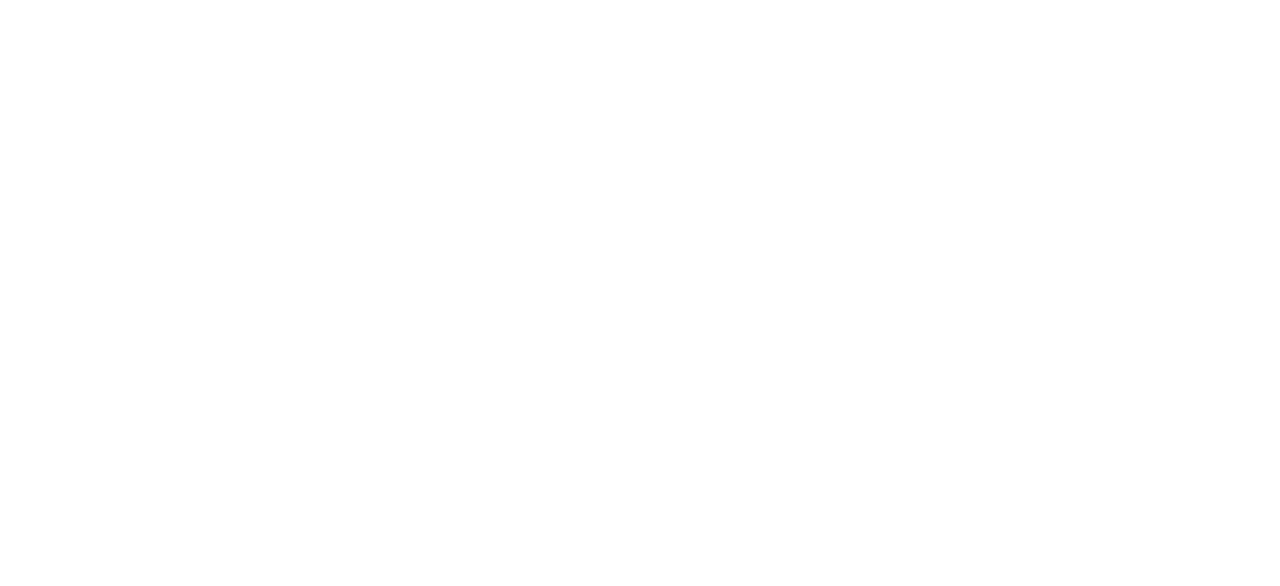
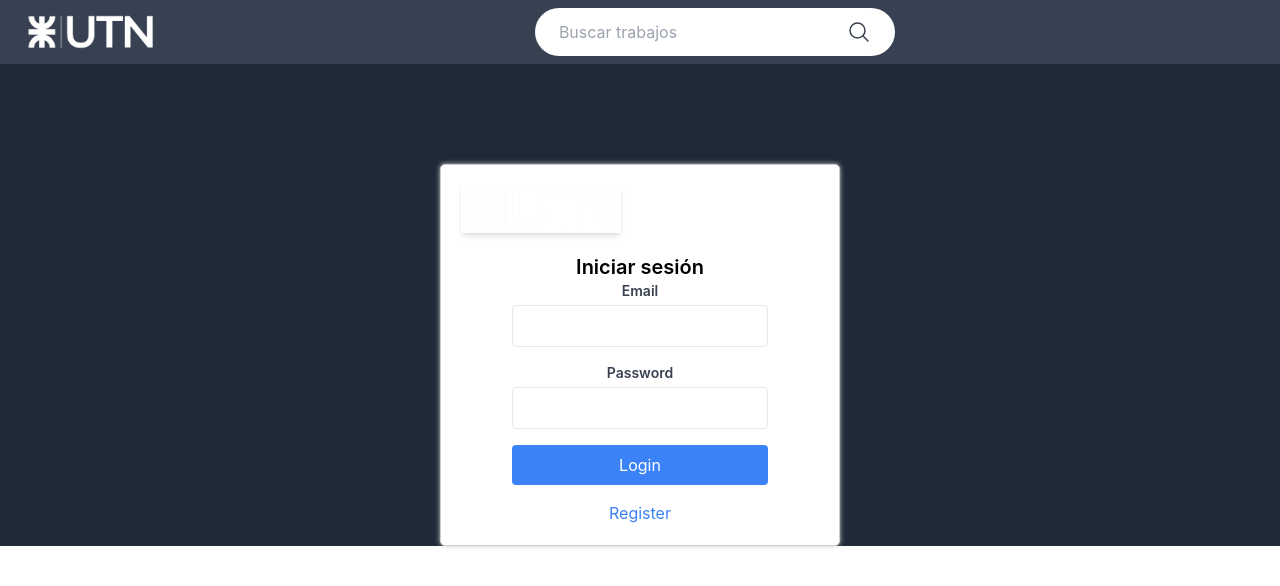
Before and after one commit to MendiburuFrancisco/BolsaDeTrabajo, a React (Create React App) app: page /login in a window 1280 px wide. Before the commit this address had no page. Shown: the top 586 px of the page. Built offline with nearby package versions, Linux system fonts and the light colour scheme.

Commit message:
Agregando y actualizando pantallas

```diff
--- a/src/App.js
+++ b/src/App.js
@@ -1,12 +1,13 @@
 import './App.css';
 import "tailwindcss/tailwind.css";
+import Home from"./pages/Home";
+import Login from"./pages/Login";
 
 import {
   BrowserRouter as Router,
   Route,Routes
 } from "react-router-dom";
 
-import Home from"./pages/Home";
 
 function App() {
   return (
@@ -14,7 +15,7 @@ function App() {
     <Router>
       <Routes>
         <Route path="/" element={<Home/>} />
-        {/* <Route path="/login" element={<Home/>} /> */}
+        <Route path="/login" element={<Login/>} />
 
       </Routes>
     </Router>
--- /dev/null
+++ b/src/assets/css/Login.css
@@ -0,0 +1,18 @@
+.login-card {
+    width:400px;
+    margin: 0 auto;
+    margin-top: 100px;
+    padding: 20px;
+    border: 1px solid #ccc;
+    border-radius: 5px;
+    background-color: #fff;
+    box-shadow: 0 0 5px #ccc;
+}
+
+.login-logo {
+    margin-bottom: 20px;
+    /* centrar */
+    display: flex;
+    justify-content: center;
+
+}
--- /dev/null
+++ b/src/layouts/Register.js
@@ -0,0 +1,24 @@
+ import Navbar from "../components/ui/Navbar.js";
+
+
+function Register(children) {
+  return (
+    <div className="App bg-gray-800 ">
+      <header className="header">
+        <Navbar
+          buttons={[
+          ]}
+        />
+      </header>
+
+      {/* <main> */}
+          {children.children}
+      {/* </main> */}
+    <footer>
+
+    </footer>
+    </div>
+  );
+}
+
+export default Register;
--- a/src/layouts/Student.js
+++ b/src/layouts/Student.js
@@ -6,9 +6,11 @@ import Navbar from "./../components/ui/Navbar.js";
 function Student(children) {
   return (
     <div className="App bg-gray-800 h-100 ">
+
     {/* <div className="App bg-gray-800 h-100 grid grid-row-1 gap-1"> */}
     {/* <div className="App bg-gray-800 h-100 grid grid-cols-1 gap-0 "> */}
       <header className="header">
+
         <Navbar
           buttons={[
             <svg
--- a/src/pages/Home.js
+++ b/src/pages/Home.js
@@ -1,6 +1,5 @@
 import JobCard from "./../components/ui/JobCard.js";
 import JobCard2 from "./../components/ui/MyCard.js";
-import Navbar from "./../components/ui/Navbar.js";
 import JobDescription from "./../components/ui/JobDescription";
 import StudentLayout from "./../layouts/Student.js";
 let trabajos = [
@@ -106,7 +105,6 @@ function Home() {
             ))}
         </div>
         <div className="lg:col-span-8 md:col-span-12 ">
-
           <JobDescription
             title="Desarrollador de Software"
             subtitle="Bolsa de Trabajo"
@@ -115,7 +113,6 @@ function Home() {
             button1Label="Volver atras"
             button2Label="Postularme"
             />
-
         </div>
 
       </body>
--- a/src/pages/Login.js
+++ b/src/pages/Login.js
@@ -0,0 +1,58 @@
+import React, { Component } from 'react';
+import Layout from './../layouts/Register';
+import Logo from './../assets/img/logo_utn.png'
+import './../assets/css/Login.css'
+
+class Login extends Component {
+
+    constructor(props) {
+        super(props);
+        this.state = {
+            email: '',
+            password: '',
+            error: null,
+        };
+    }
+
+
+  render (){
+
+   return   <Layout >
+
+    <div className="login-card bg-white p-6 rounded-lg  shadow-md min-w-fit">
+
+    <img className="login-logo  shadow-md  w-40" alt="logo" src={Logo} />
+
+    <h2 className="text-xl font-semibold">Iniciar sesión</h2>
+
+    {/* Email Input */}
+    <div className="mb-4">
+        <label htmlFor="email" className="block text-gray-700 text-sm font-semibold mb-1">Email</label>
+        <input type="email" id="email"
+        className="w-64 px-3 py-2 border rounded focus:outline-none focus:ring focus:border-blue-300" />
+    </div>
+
+    {/* Password Input */}
+    <div className="mb-4">
+        <label htmlFor="password" className="block text-gray-700 text-sm font-semibold mb-1">Password</label>
+        <input type="password" id="password"
+        className="w-64 px-3 py-2 border rounded focus:outline-none focus:ring focus:border-blue-300" />
+    </div>
+
+    {/* Login Button */}
+    <button className="w-64 bg-blue-500 text-white py-2 rounded hover:bg-gray-700 transition duration-300 ">
+        Login
+    </button>
+    <br/>
+    {/* Register Button */}
+    <button className="mt-4 text-blue-500 hover:underline focus:outline-none">
+        Register
+    </button>
+
+ </div>
+ </Layout>
+
+}
+}
+
+export default Login;
```
